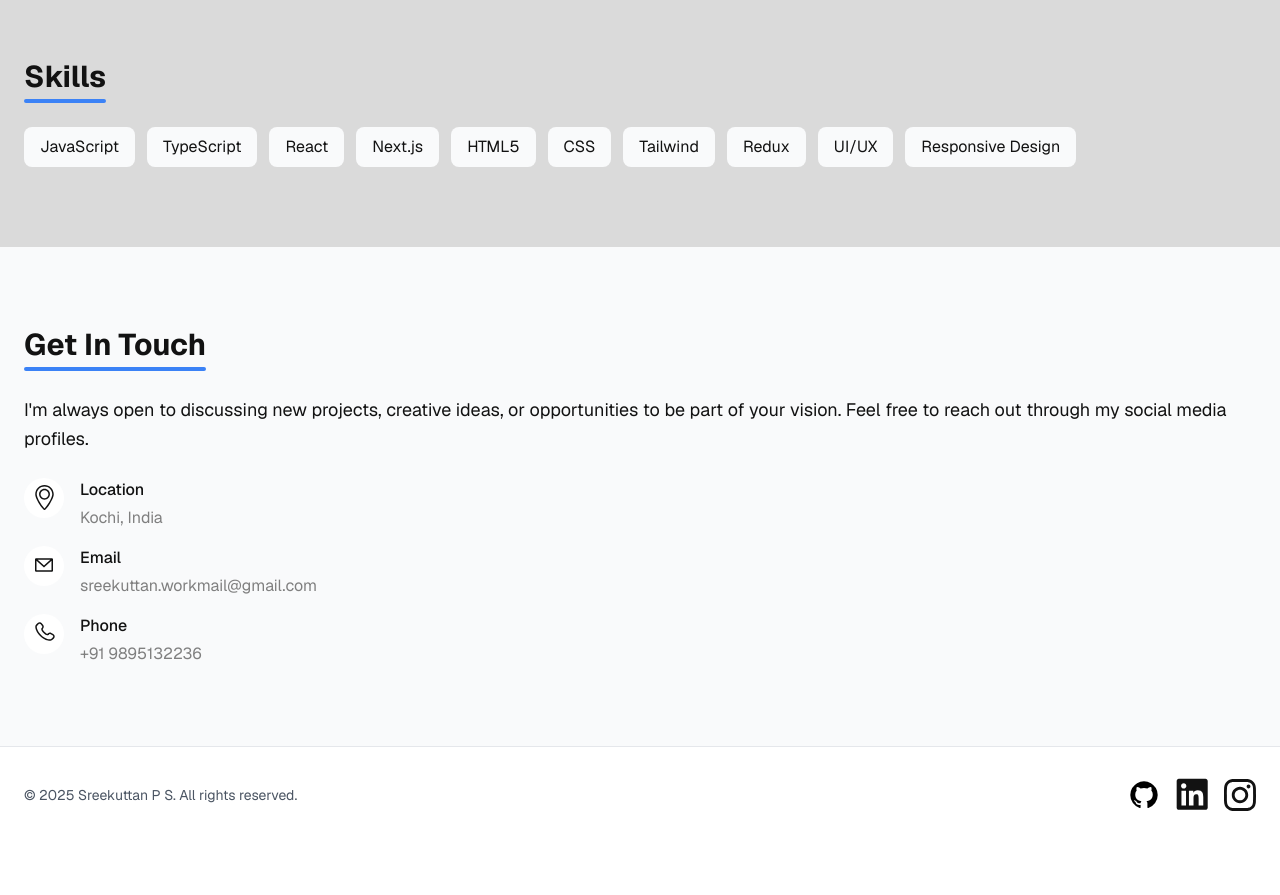
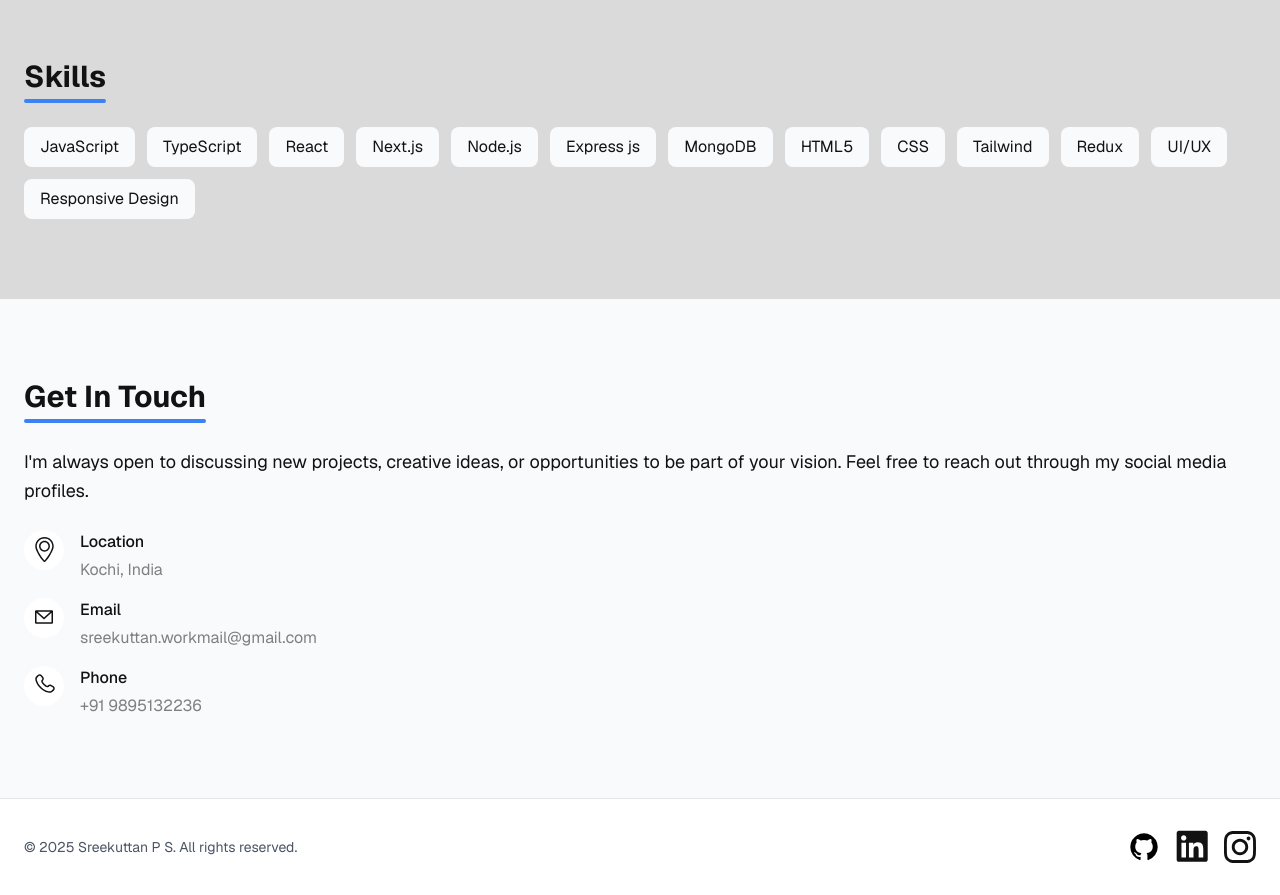
Before and after one commit to SreekuttanPS/portfolio-website, a Next.js app: page / in a window 1280 px wide. Shown: the part 2360-3255 px from the top of the page. Before the commit the page ends 3203 px from the top, so only its background shows below. Built offline with nearby package versions, Linux system fonts and the light colour scheme.

Commit message:
Adding backend skills

```diff
--- a/src/app/Components/MainSection/Skills.tsx
+++ b/src/app/Components/MainSection/Skills.tsx
@@ -29,6 +29,21 @@ function Skills() {
                 className="px-4 py-2 rounded-lg flex items-center gap-2 transition-transform hover:transform hover:scale-105 w-auto theme-switch-color"
               >
                 <span>Next.js</span>
+              </div>
+              <div
+                className="px-4 py-2 rounded-lg flex items-center gap-2 transition-transform hover:transform hover:scale-105 w-auto theme-switch-color"
+              >
+                <span>Node.js</span>
+              </div>
+              <div
+                className="px-4 py-2 rounded-lg flex items-center gap-2 transition-transform hover:transform hover:scale-105 w-auto theme-switch-color"
+              >
+                <span>Express js</span>
+              </div>
+              <div
+                className="px-4 py-2 rounded-lg flex items-center gap-2 transition-transform hover:transform hover:scale-105 w-auto theme-switch-color"
+              >
+                <span>MongoDB</span>
               </div>
               <div
                 className="px-4 py-2 rounded-lg flex items-center gap-2 transition-transform hover:transform hover:scale-105 w-auto theme-switch-color"
```
